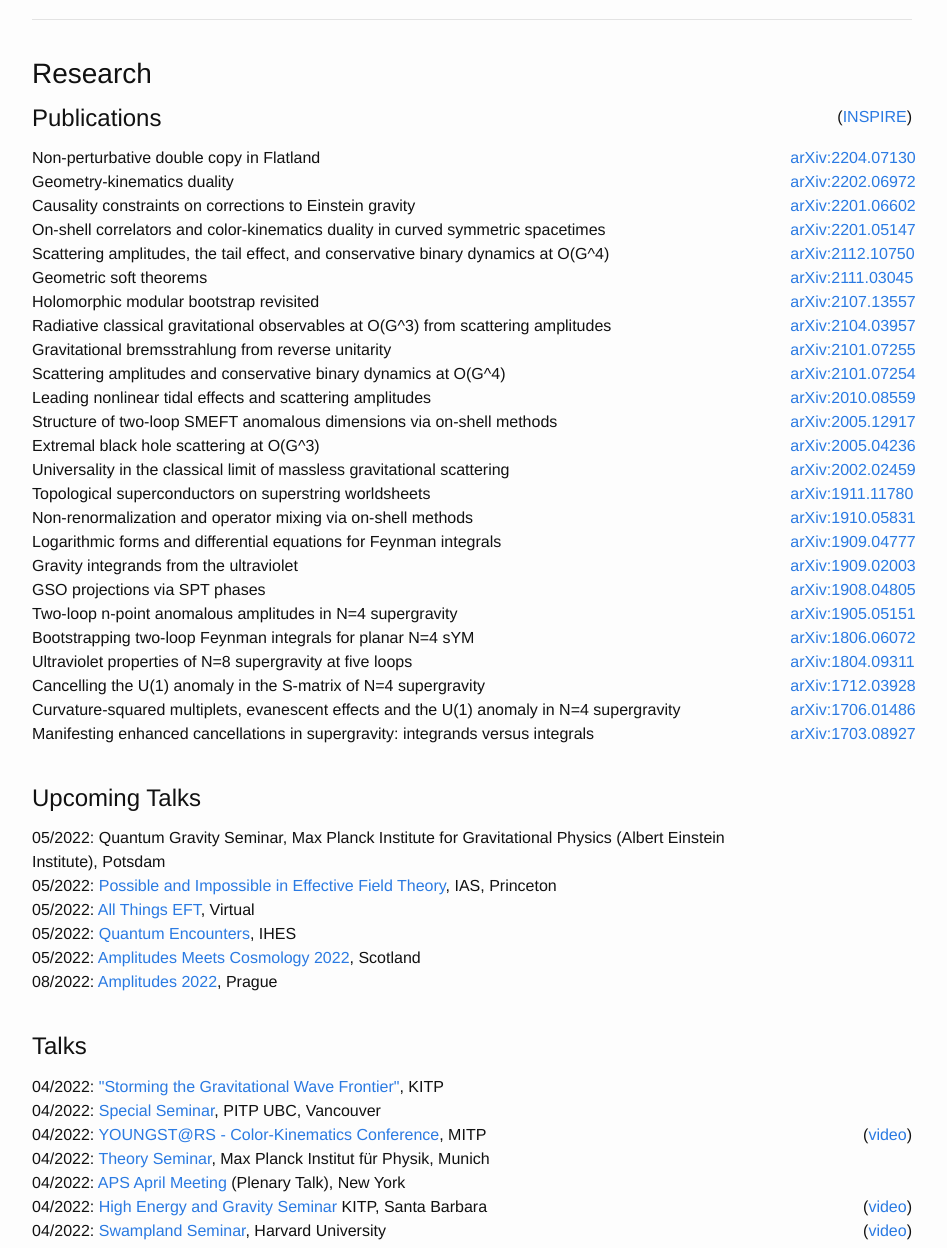
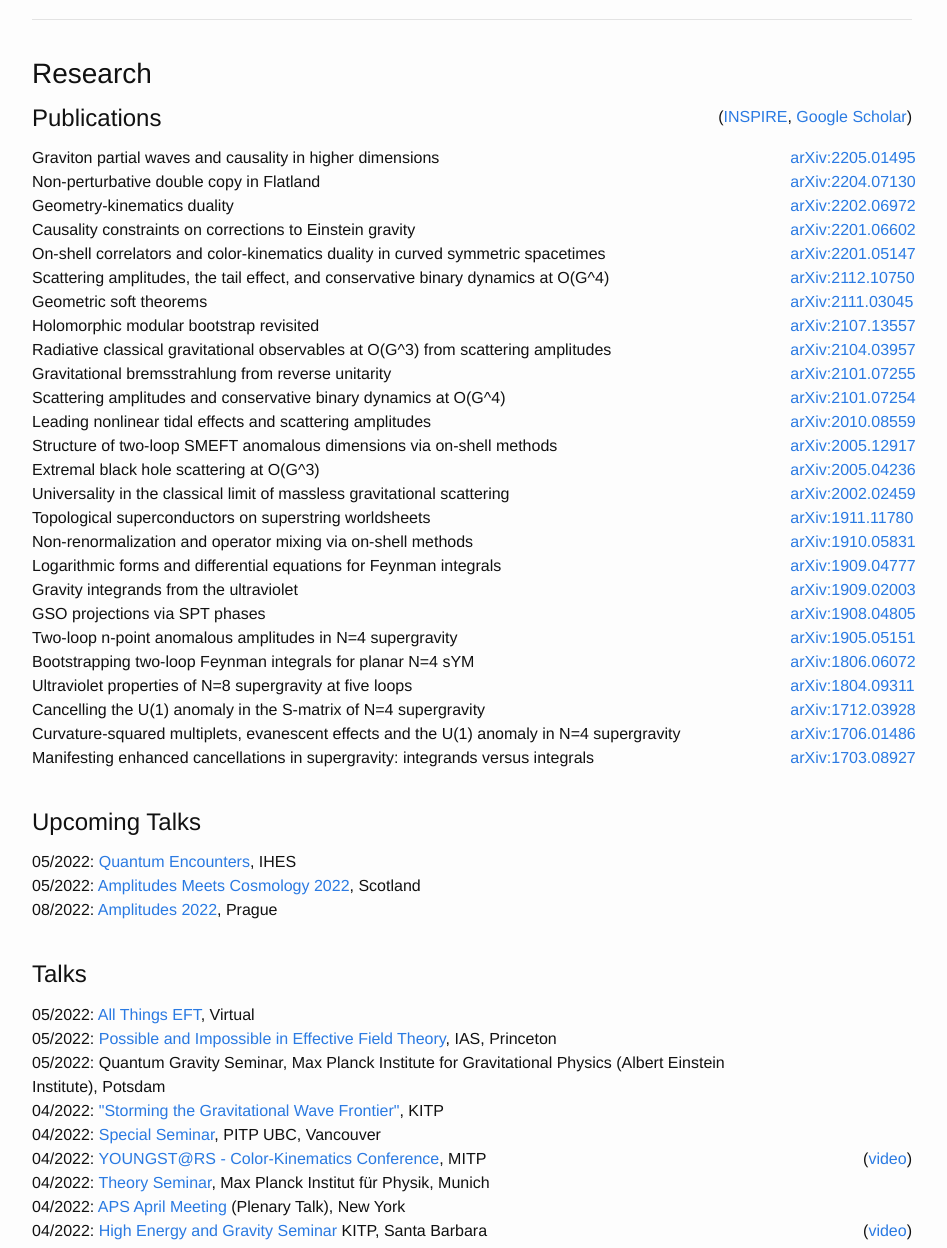
Before and after one commit to julioparra/julioparra.github.io, a Jekyll site: the page built from index.md, in a window 1280 px wide and 1400 px high, scrolled down 222 px. Shown: the part 152-1400 px from the top of the window, without its empty margins (168-1115 px from the left). Built offline with Jekyll 4.4.1, drawn with Linux system fonts in a browser that asks for light colours; nearby versions of some CDN libraries; some of the changed text lies outside the part shown.

Commit message:
Added latest paper

```diff
--- a/Gemfile
+++ b/Gemfile
@@ -5,3 +5,5 @@ gem 'jekyll-octicons'
 gem 'bootstrap-sass'
 gem 'sass-rails', '>= 3.2'
 gem 'octicons'
+
+gem "webrick", "~> 1.7"
--- a/index.md
+++ b/index.md
@@ -30,8 +30,12 @@ Office: PAB 4-737 <br>
 ### Research ###
 
   <div class="row">
-    <div class="col-md-10 col-0"> <h4> Publications </h4> </div>
-    <div class="col-md-2 col-12" style="vertical-align: middle; text-align:right"> (<a href="http://inspirehep.net/author/profile/J.Parra.Martinez.1">INSPIRE</a>) </div>
+    <div class="col-md-8 col-0"> <h4> Publications </h4> </div>
+    <div class="col-md-4 col-12" style="vertical-align: middle; text-align:right"> (<a href="http://inspirehep.net/author/profile/J.Parra.Martinez.1">INSPIRE</a>, <a href="https://scholar.google.com/citations?user=oASELmIAAAAJ&hl=en&authuser=1">Google Scholar</a>)</div>
+  </div>
+  <div class="row">
+    <div class="col-md-10 col-0">Graviton partial waves and causality in higher dimensions</div>
+    <div class="col-md-2 col-12" style="text-align:right"> <a href="http://arxiv.org/abs/2205.01495">arXiv:2205.01495</a> </div>
   </div>
   <div class="row">
     <div class="col-md-10 col-0">Non-perturbative double copy in Flatland</div>
@@ -139,18 +143,6 @@ Office: PAB 4-737 <br>
 #### Upcoming Talks ####
 
 <div class="row">
-    <div class="col-10"> 05/2022: Quantum Gravity Seminar, Max Planck Institute for Gravitational Physics (Albert Einstein Institute), Potsdam </div>
-    <div class="col-2" style="text-align:right">  </div>
-</div>
-<div class="row">
-    <div class="col-10"> 05/2022: <a href="https://www.ias.edu/possible-and-impossible-effective-field-theory-s-matrix-swampland"> Possible and Impossible in Effective Field Theory</a>, IAS, Princeton </div>
-    <div class="col-2" style="text-align:right">  </div>
-</div>
-<div class="row">
-    <div class="col-10"> 05/2022: <a href="https://sites.google.com/view/all-things-eft"> All Things EFT</a>, Virtual </div>
-    <div class="col-2" style="text-align:right">  </div>
-</div>
-<div class="row">
     <div class="col-10"> 05/2022: <a href="https://seminars.ihes.fr/quantum/">Quantum Encounters</a>, IHES </div>
     <div class="col-2" style="text-align:right">  </div>
 </div>
@@ -169,6 +161,18 @@ Office: PAB 4-737 <br>
 
 #### Talks ####
 
+<div class="row">
+    <div class="col-10"> 05/2022: <a href="https://sites.google.com/view/all-things-eft"> All Things EFT</a>, Virtual </div>
+    <div class="col-2" style="text-align:right">  </div>
+</div>
+<div class="row">
+    <div class="col-10"> 05/2022: <a href="https://www.ias.edu/possible-and-impossible-effective-field-theory-s-matrix-swampland"> Possible and Impossible in Effective Field Theory</a>, IAS, Princeton </div>
+    <div class="col-2" style="text-align:right">  </div>
+</div>
+<div class="row">
+    <div class="col-10"> 05/2022: Quantum Gravity Seminar, Max Planck Institute for Gravitational Physics (Albert Einstein Institute), Potsdam </div>
+    <div class="col-2" style="text-align:right">  </div>
+</div>
 <div class="row">
     <div class="col-10"> 04/2022: <a href="https://www.kitp.ucsb.edu/activities/gwaves-c22">"Storming the Gravitational Wave Frontier"</a>, KITP </div>
     <div class="col-2" style="text-align:right"> </div>
@@ -394,7 +398,7 @@ Office: PAB 4-737 <br>
 
 <div class="row">
     <div class="col-6">  </div>
-    <div class="col-6" style="text-align:right">  Updated: 04/20/22 </div>
+    <div class="col-6" style="text-align:right">  Updated: 05/15/22 </div>
 </div>
 
 <!--
```
Also changed, not shown: Gemfile.lock.
